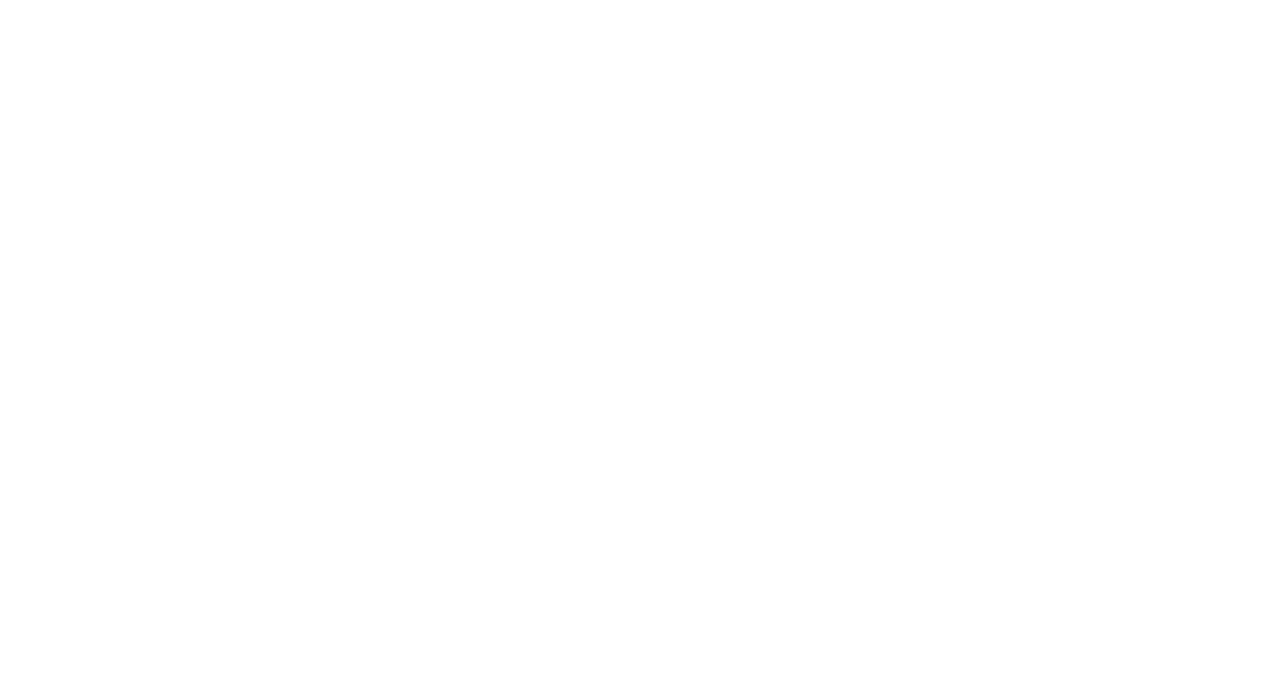
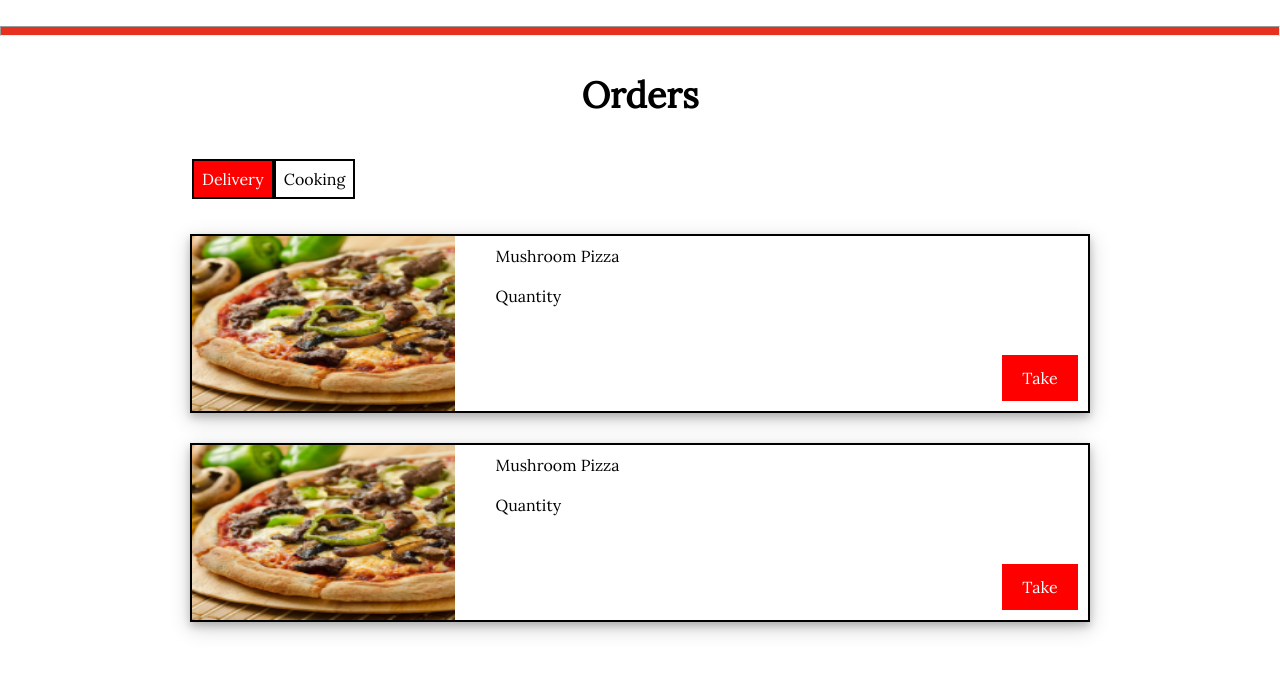
Before and after one commit to sandesh32/Cloud-Kitchen, a React (Create React App) app in the folder Frontend/: page /orders in a window 1280 px wide. Before the commit this address had no page. Shown: the top 674 px of the page. Built offline with nearby package versions, Linux system fonts and the light colour scheme.

Commit message:
delivery and order frontend

```diff
--- a/Frontend/src/App.js
+++ b/Frontend/src/App.js
@@ -8,6 +8,8 @@
 // import MainPage from "./pages/MainPage";
 import LoginPage from "./pages/Components/LoginPage";
 import HomePage from "./pages/Components/HomePage";
+import Orders from "./pages/Orders";
+import Delivery from "./pages/Delivery";
 
 function App() {
   var url = "http://localhost:5000/";
@@ -67,6 +69,12 @@
         <Route path="/login" element={<LoginPage/>}/>
         <Route path="/home" element={<HomePage fooddetails={fooddetails}/>}/>
         <Route path="/cart" element={<Cart/>}/>
+        <Route path="/orders" element={<Orders/>}/>
+        <Route path="/delivery" element={<Delivery/>}/>
+
+
+
+
         {/* <Route path="/registerpage" element={<RegisterPage/>}/>
           <Route path="/mainpage" element={<MainPage/>}/> */}
 
--- a/Frontend/src/index.js
+++ b/Frontend/src/index.js
@@ -4,6 +4,7 @@
 import './tile.css';
 import './board.css';
 import './offer.css';
+import './orders.css';
 import App from './App';
 
 ReactDOM.render(
--- /dev/null
+++ b/Frontend/src/orders.css
@@ -0,0 +1,95 @@
+/* .center{
+  width: 100vh;
+  height: 100vh;
+  display: flex;
+  justify-content: center;
+  align-items: center;
+}
+.inside{
+  padding: 10px;
+  width: 200px;
+  height: 200px;
+} */
+
+.dividerLine{
+  margin-top: 2%;
+  height : 8px;
+  background-color: var(--darkRed);
+}
+.classtop{
+  display: flex;
+  /* gap: 5px; */
+  padding: 5px;
+  width: 70%;
+
+}
+.toggle{
+  padding: 8px;
+  background-color: white;
+  color: black;
+  border: 2px solid black;
+}
+
+.cartbox{
+  font-family: var(--lora);
+  display: flex;
+  flex-direction: column;
+  gap: 30px;
+  width: 100vw;
+  height: 100vh;
+  align-items: center;
+}
+.cart{
+  box-shadow: 0 4px 8px 0 rgba(0, 0, 0, 0.2), 0 6px 20px 0 rgba(0, 0, 0, 0.19);
+
+  position: relative;
+  width: 70%;
+  border: 2px solid black;
+  height: 175px;
+  display: flex;
+  flex-direction: row;
+  /* border: 2px solid black; */
+}
+.cartImagebox{
+  width: 30%;
+  height: 100%;
+}
+.cartImage{
+  width: 100%;
+  height: 100%;
+
+}
+.active{
+  background-color: red;
+  color: white;
+
+}
+.cartInfo{
+  /* border: 2px solid black; */
+  padding: 10px;
+  width: 70%;
+  display: flex;
+  flex-direction: column;
+  gap: 20px;
+}
+.take{
+  padding: 8px;
+  background-color: red;
+  position: absolute;
+  display: flex;
+  justify-content: center;
+  align-items: center;
+  color: white;
+  bottom: 10px;
+  right: 10px;
+  height: 30px;
+  width: 60px;
+
+}
+
+.cartHeading{
+  text-align: center;
+  margin: 1.01em 0;
+  font-size: 36px;
+  font-weight: bold;
+}
--- /dev/null
+++ b/Frontend/src/pages/Delivery.js
@@ -0,0 +1,46 @@
+const Delivery=()=>{
+    return(
+        <div >
+            {/* <div className="inside">
+                center this
+            </div> */}
+            <hr className="dividerLine"></hr>
+            <div className="cartHeading">Delivery</div>
+
+
+            <div className="cartbox">
+            <div className="classtop">
+                <span className="toggle active">Delivery</span>
+                <span className="toggle">Cooking</span>
+            </div>
+                <div className="cart">
+                        <div className="cartImagebox">
+                            <img src="images/mushroompizza.png" className="cartImage"></img>
+                        </div>
+                        <div className="cartInfo">
+                            <div className="itemName">Mushroom Pizza</div>
+                            <div className="itemName">From: Chitoor - 12, 632014</div>
+                            <div className="itemName">To: A- Block Mens hostel</div>
+
+                        </div>
+                        <div className="take">Take</div>
+                    </div>
+
+                    <div className="cart">
+                        <div className="cartImagebox">
+                            <img src="images/mushroompizza.png" className="cartImage"></img>
+                        </div>
+                        <div className="cartInfo">
+                            <div className="itemName">Mushroom Pizza</div>
+                            <div className="itemName">From: Chitoor - 12, 632014</div>
+                            <div className="itemName">To: A- Block Mens hostel</div>
+                        </div>
+                        <div className="take">Take</div>
+                    </div>
+
+            </div>
+
+        </div>
+    )
+};
+export default Delivery;
--- /dev/null
+++ b/Frontend/src/pages/Orders.js
@@ -0,0 +1,44 @@
+
+const Orders=()=>{
+    return(
+        <div >
+            {/* <div className="inside">
+                center this
+            </div> */}
+            <hr className="dividerLine"></hr>
+            <div className="cartHeading">Orders</div>
+
+
+            <div className="cartbox">
+            <div className="classtop">
+                <span className="toggle active">Delivery</span>
+                <span className="toggle">Cooking</span>
+            </div>
+                <div className="cart">
+                        <div className="cartImagebox">
+                            <img src="images/mushroompizza.png" className="cartImage"></img>
+                        </div>
+                        <div className="cartInfo">
+                            <div className="itemName">Mushroom Pizza</div>
+                            <div className="itemName">Quantity</div>
+                        </div>
+                        <div className="take">Take</div>
+                    </div>
+
+                    <div className="cart">
+                        <div className="cartImagebox">
+                            <img src="images/mushroompizza.png" className="cartImage"></img>
+                        </div>
+                        <div className="cartInfo">
+                            <div className="itemName">Mushroom Pizza</div>
+                            <div className="itemName">Quantity</div>
+                        </div>
+                        <div className="take">Take</div>
+                    </div>
+
+            </div>
+
+        </div>
+    )
+};
+export default Orders
```
